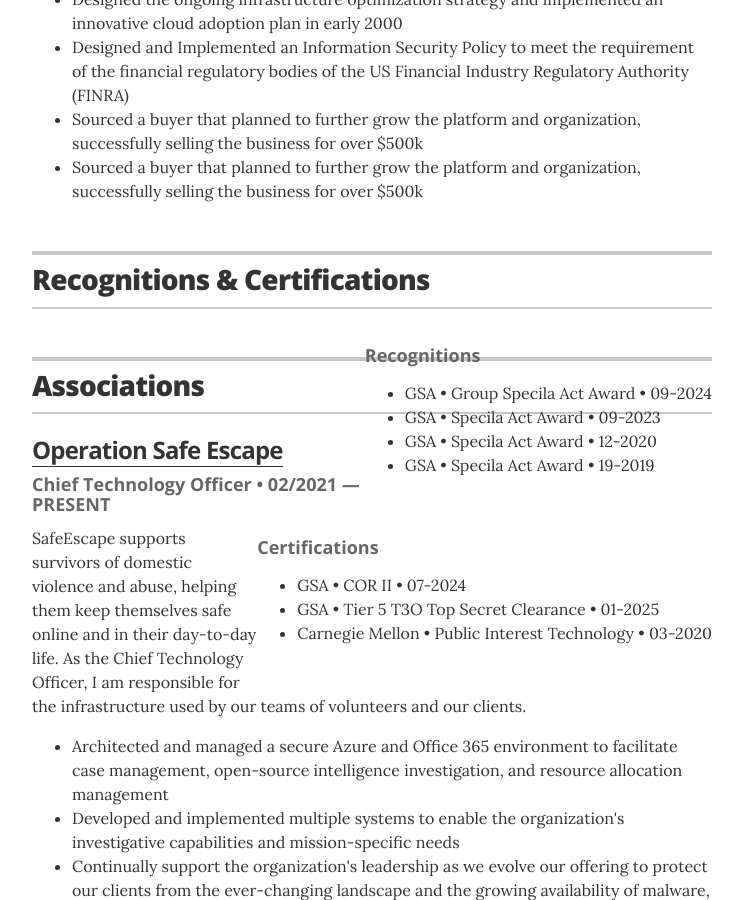
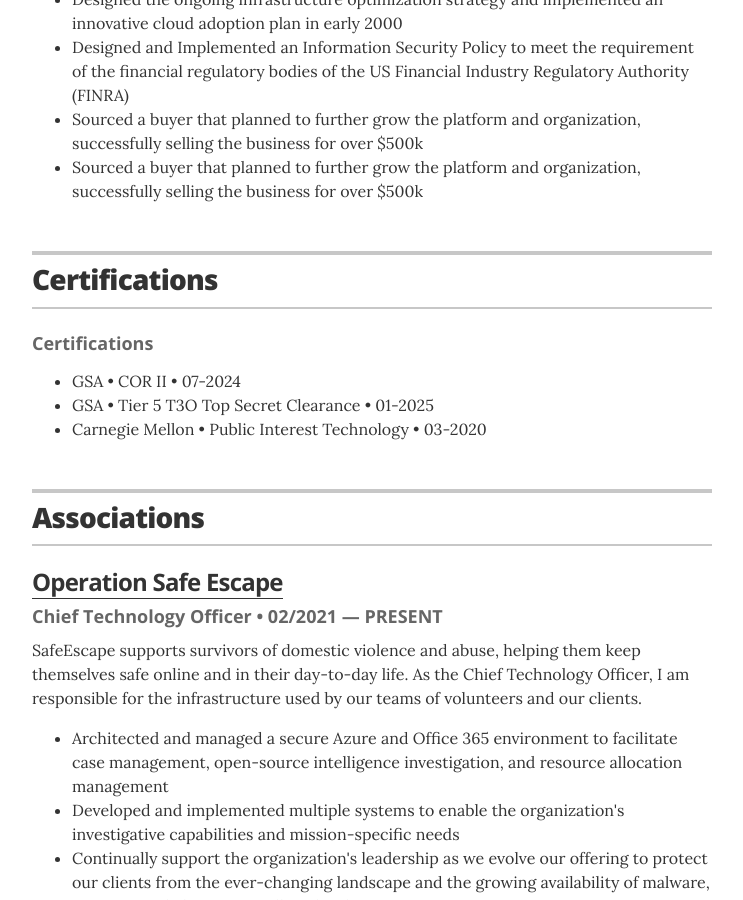
Before and after one commit to inuwashi/inuwashi.github.io, a Jekyll site: the page built from index.html, in a window 1280 px wide and 900 px high, scrolled down 4231 px. Shown: the whole window, without its empty margins (268-1011 px from the left). Built offline with Jekyll 4.4.1, drawn with Linux system fonts in a browser that asks for light colours.

Commit message:
certs only

```diff
--- a/_data/education.yml
+++ b/_data/education.yml
@@ -1,12 +1,12 @@
 # Degree
-- degree: Recognitions
-  #uni: Yale University
-  #year: 2004 &mdash; 2008
-  awards:
-    - award: GSA • Group Specila Act Award • 09-2024
-    - award: GSA • Specila Act Award • 09-2023
-    - award: GSA • Specila Act Award • 12-2020
-    - award: GSA • Specila Act Award • 19-2019
+# - degree: Recognitions
+#   #uni: Yale University
+#   #year: 2004 &mdash; 2008
+#   awards:
+#     - award: GSA • Group Special Act Award • 2024
+#     - award: GSA • Special Act Award • 09-2023
+#     - award: GSA • Special Act Award • 12-2020
+#     - award: GSA • Special Act Award • 19-2019
 
 - degree: Certifications
   #uni: Yale University
--- a/_layouts/resume.html
+++ b/_layouts/resume.html
@@ -149,11 +149,11 @@
       <!-- begin Education -->
       <section class="content-section">
         <header class="section-header">
-          <h2>Recognitions & Certifications</h2>
+          <h2>Certifications</h2>
         </header>
 
         {% for education in site.data.education %}
-        <div class="resume-item" itemscope itemprop="alumniOf" itemtype="http://schema.org/CollegeOrUniversity" style="float: inline-end;">
+        <div class="resume-item" itemscope itemprop="alumniOf" itemtype="http://schema.org/CollegeOrUniversity">
           <h3 class="resume-item-title" itemprop="name">{{ education.uni }}</h3>
           <h4 class="resume-item-details group" itemprop="description">{{ education.degree }}<!-- &bull; {{ education.year }}--></h4>
           <h5 class="resume-item-details award-title" itemprop="description">{{ education.award }}</h5>
```
